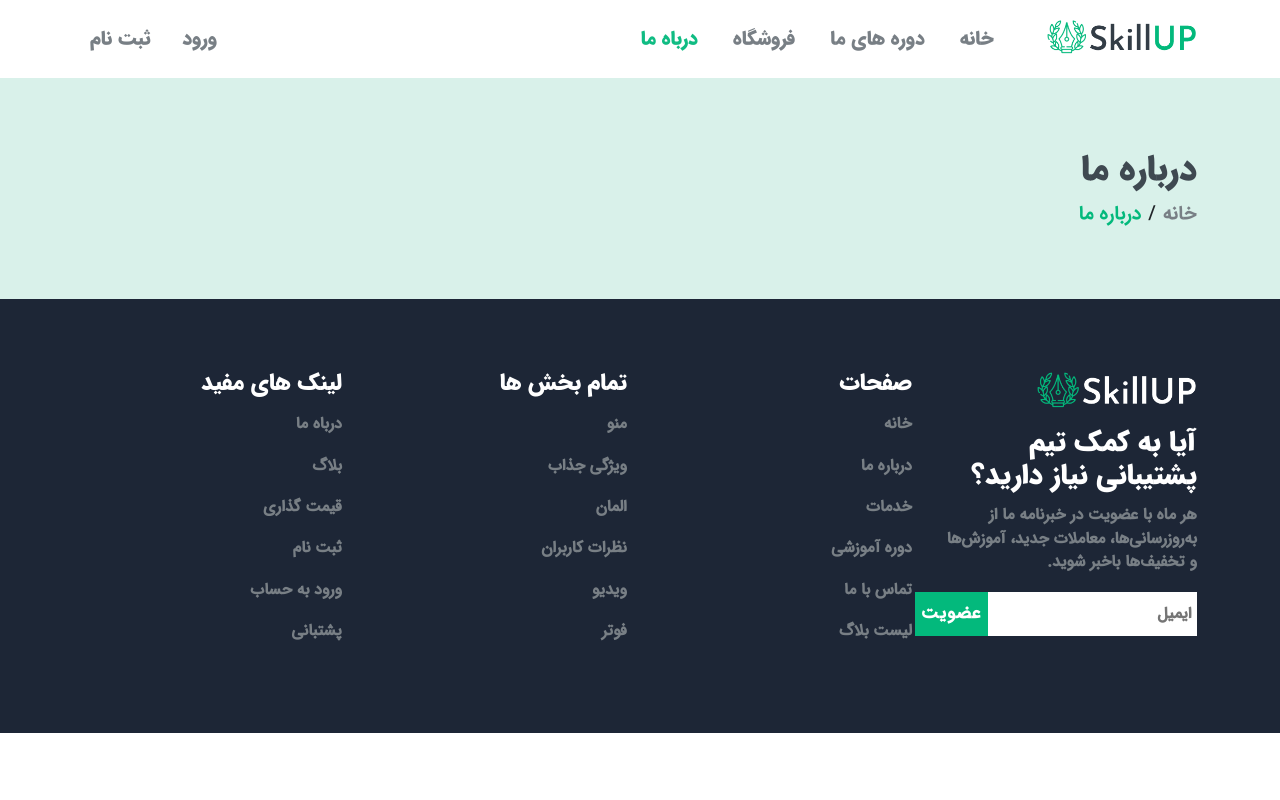
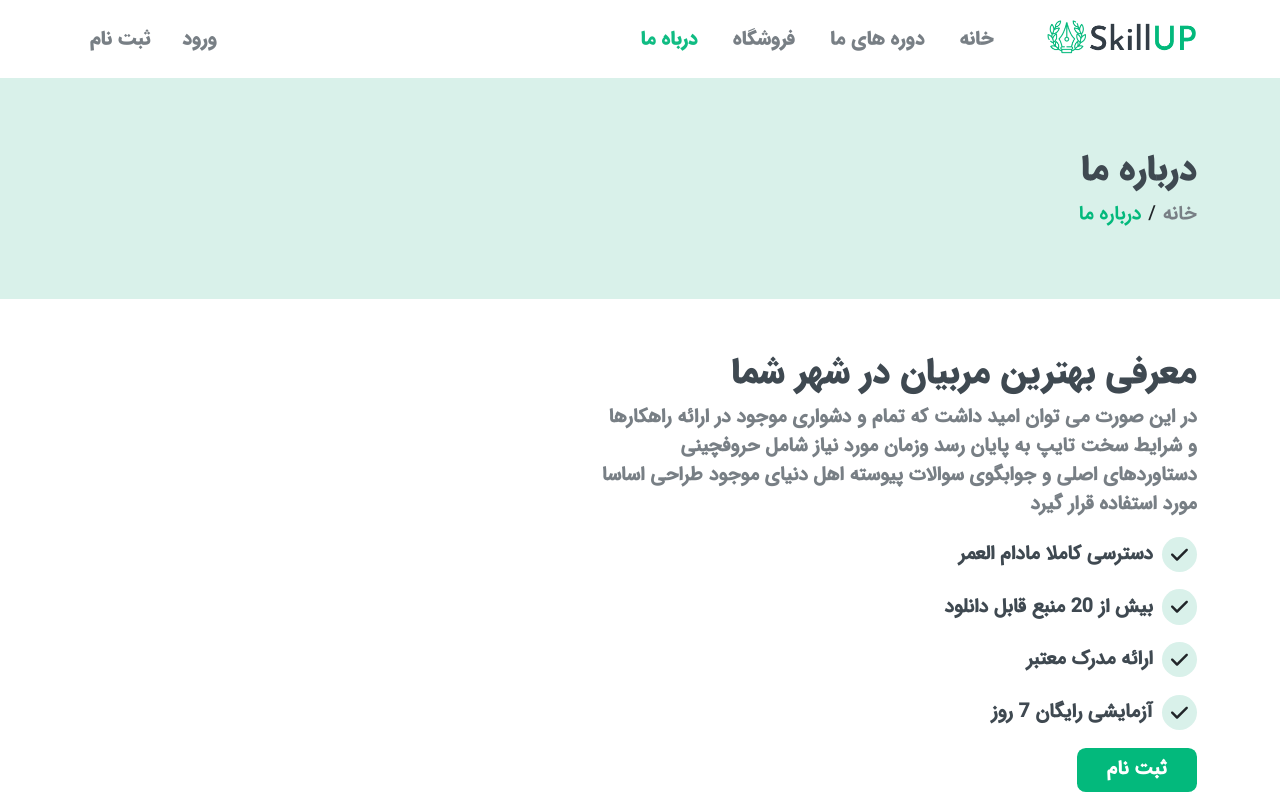
Before and after one commit to mohammadmehdidalvandii/Skill-up, a Next.js app: page /About in a window 1280 px wide. Shown: the top 800 px of the page. Built offline with nearby package versions, Linux system fonts and the light colour scheme.

Commit message:
create section aboutDetail for about-page

```diff
--- /dev/null
+++ b/components/template/about/AboutDetail.js
@@ -0,0 +1,61 @@
+import React from "react";
+import style from "@/styles/about/AboutDetail.module.css";
+
+import "@fortawesome/fontawesome-svg-core/styles.css";
+import { config } from "@fortawesome/fontawesome-svg-core";
+config.autoAddCss = false;
+import { FontAwesomeIcon } from "@fortawesome/react-fontawesome";
+import { faCheck } from "@fortawesome/free-solid-svg-icons";
+import Link from "next/link";
+
+function AboutDetail() {
+  return (
+    <section className={style.aboutDetail}>
+      <div className="container">
+        <div className="row-12">
+          <div className={style.aboutDetail_content}>
+            <h5 className={style.aboutDetail_title}>
+              معرفی بهترین مربیان در شهر شما
+            </h5>
+            <p className={style.aboutDetail_desc}>
+              در این صورت می توان امید داشت که تمام و دشواری موجود در ارائه
+              راهکارها و شرایط سخت تایپ به پایان رسد وزمان مورد نیاز شامل
+              حروفچینی دستاوردهای اصلی و جوابگوی سوالات پیوسته اهل دنیای موجود
+              طراحی اساسا مورد استفاده قرار گیرد
+            </p>
+              <ul className={style.aboutDetail_items}>
+                <li className={style.aboutDetail_item}>
+                  <span className={style.aboutDetail_item_icon}>
+                    <FontAwesomeIcon icon={faCheck}/>
+                  </span>
+                  <span className={style.aboutDetail_item_text}>دسترسی کاملا مادام العمر</span>
+                </li>
+                <li className={style.aboutDetail_item}>
+                  <span className={style.aboutDetail_item_icon}>
+                    <FontAwesomeIcon icon={faCheck}/>
+                  </span>
+                  <span className={style.aboutDetail_item_text}>بیش از 20 منبع قابل دانلود</span>
+                </li>
+                <li className={style.aboutDetail_item}>
+                  <span className={style.aboutDetail_item_icon}>
+                    <FontAwesomeIcon icon={faCheck}/>
+                  </span>
+                  <span className={style.aboutDetail_item_text}>
+ارائه مدرک معتبر</span>
+                </li>
+                <li className={style.aboutDetail_item}>
+                  <span className={style.aboutDetail_item_icon}>
+                    <FontAwesomeIcon icon={faCheck}/>
+                  </span>
+                  <span className={style.aboutDetail_item_text}>آزمایشی رایگان 7 روز</span>
+                </li>
+              </ul>
+              <Link href='/' className={style.aboutDetail_link}>ثبت نام</Link>
+          </div>
+        </div>
+      </div>
+    </section>
+  );
+}
+
+export default AboutDetail;
--- a/pages/About/index.js
+++ b/pages/About/index.js
@@ -1,4 +1,5 @@
 import PageHeader from '@/components/module/PageHeader/PageHeader'
+import AboutDetail from '@/components/template/about/AboutDetail'
 import Head from 'next/head'
 import React from 'react'
 
@@ -9,6 +10,7 @@ function About() {
     <title>Skill-Up | درباه ما </title>
     </Head>
     <PageHeader title='درباره ما' text='درباره ما'/>
+    <AboutDetail/>
     </>
   )
 }
--- /dev/null
+++ b/styles/about/AboutDetail.module.css
@@ -0,0 +1,67 @@
+.aboutDetail{
+    display: block;
+    width: 100%;
+    margin: 3rem 0;
+}
+.aboutDetail_content{
+    display: block;
+    max-width: 600px;
+}
+.aboutDetail_title{
+    display: block;
+    font-family: var(--font-black);
+    font-size: 2rem;
+    font-weight: 600;
+    color: var(--color-black);
+}
+.aboutDetail_desc{
+    display: block;
+    font-size: 1.1rem;
+    font-weight: 600;
+    color: var(--color-text);
+}
+.aboutDetail_items{
+    display: block;
+    width: 100%;
+    margin-top: 1rem;
+    margin-trim: block-end;
+}
+.aboutDetail_item{
+    display: flex;
+    align-items: center;
+    margin-bottom: 1rem;
+}
+.aboutDetail_item_icon{
+    display: flex;
+    align-items: center;
+    justify-content: center;
+    width: 2rem;
+    height: 2rem;
+    background-color: var(--color-green-3);
+    border-radius: 50%;
+    margin-left: 0.5rem;
+}
+.aboutDetail_item_text{
+    font-size: 1.1rem;
+    font-weight: 600;
+    color: var(--color-black);
+}
+.aboutDetail_link{
+    display: flex;
+    align-items: center;
+    justify-content: center;
+    text-decoration: none;
+    margin-top: 1rem;
+    width: 120px;
+    height: 2.5rem;
+    background-color: var(--color-green-1);
+    border-radius: 0.5rem;
+    font-size: 1.1rem;
+    font-weight: 600;
+    color: var(--color-white);
+    transition: all 0.3s ease-out;
+}
+.aboutDetail_link:hover{
+    background-color: var(--color-green-3);
+    color: var(--color-black);
+}
```
